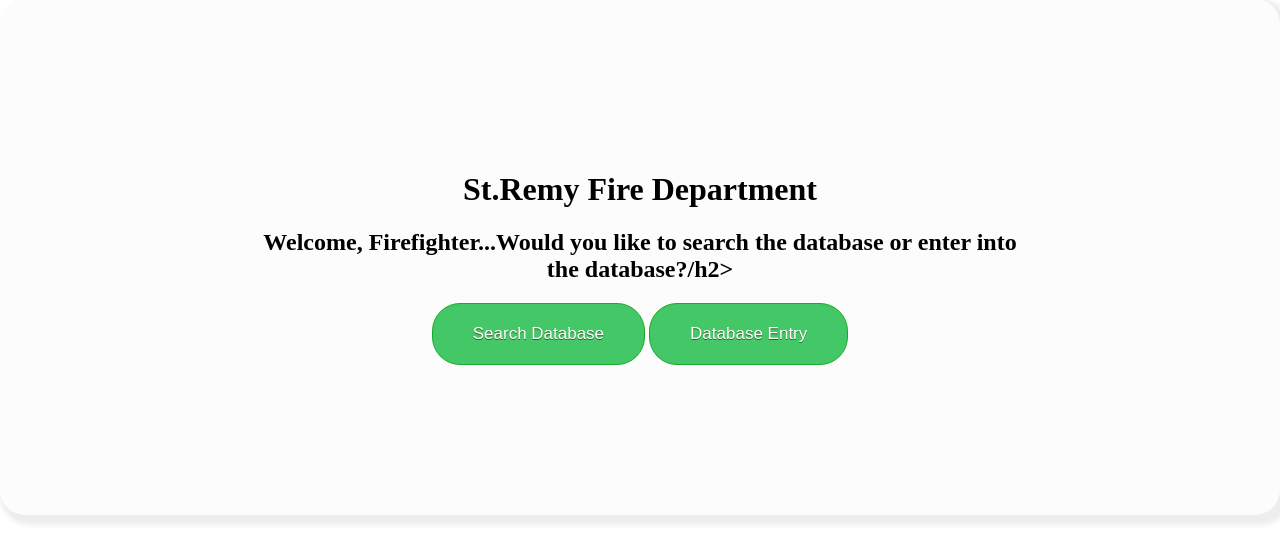
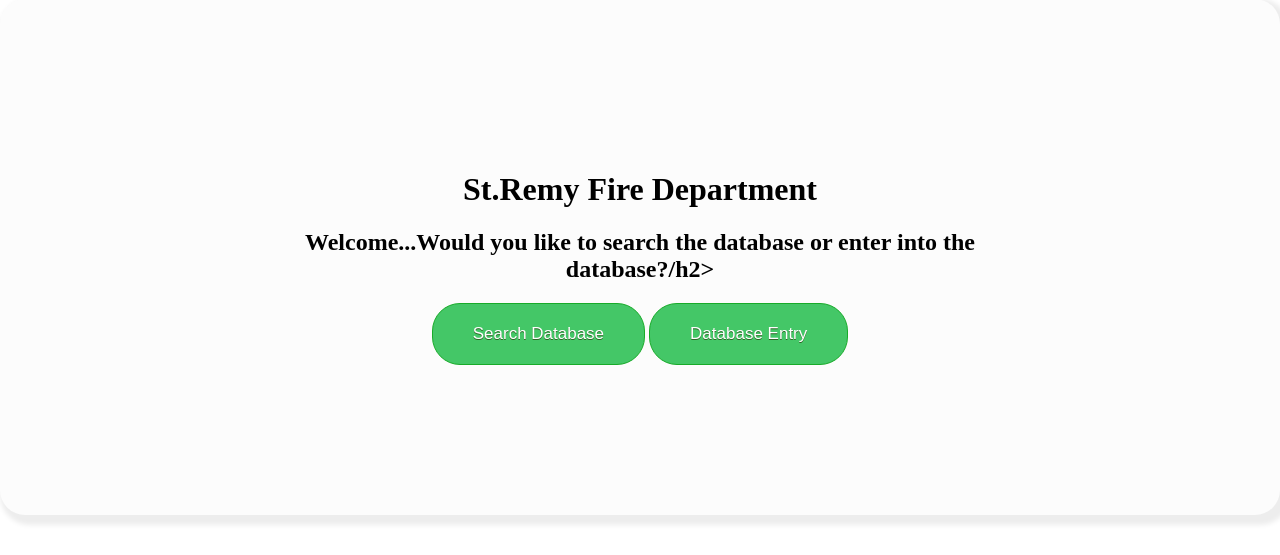
Before and after one commit to TainaMalave/st-remy-fire-department-iis, a Flask app: page /searchOrEntry in a window 1280 px wide. Shown: the part 143-698 px from the top of the page. Run offline with Flask 2, Linux system fonts and the light colour scheme.

Commit message:
Update Search or Entry Page

```diff
--- a/app/templates/searchOrEntry.html
+++ b/app/templates/searchOrEntry.html
@@ -15,7 +15,7 @@
             </div>
 
             <div class="sub-title">
-                <h2>Welcome, Firefighter...Would you like to search the database or enter into the database?/h2>
+                <h2>Welcome...Would you like to search the database or enter into the database?/h2>
             </div>
 
             <div class="main-btns">
```
